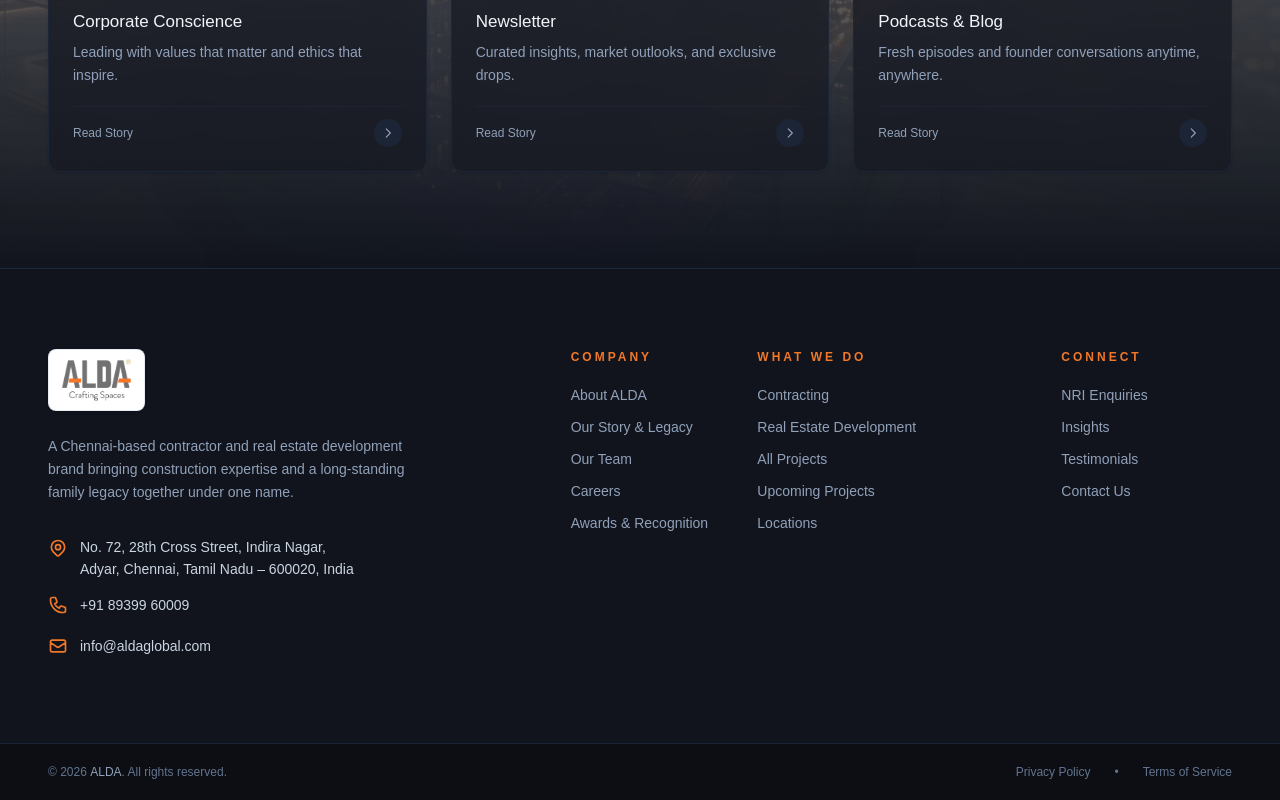
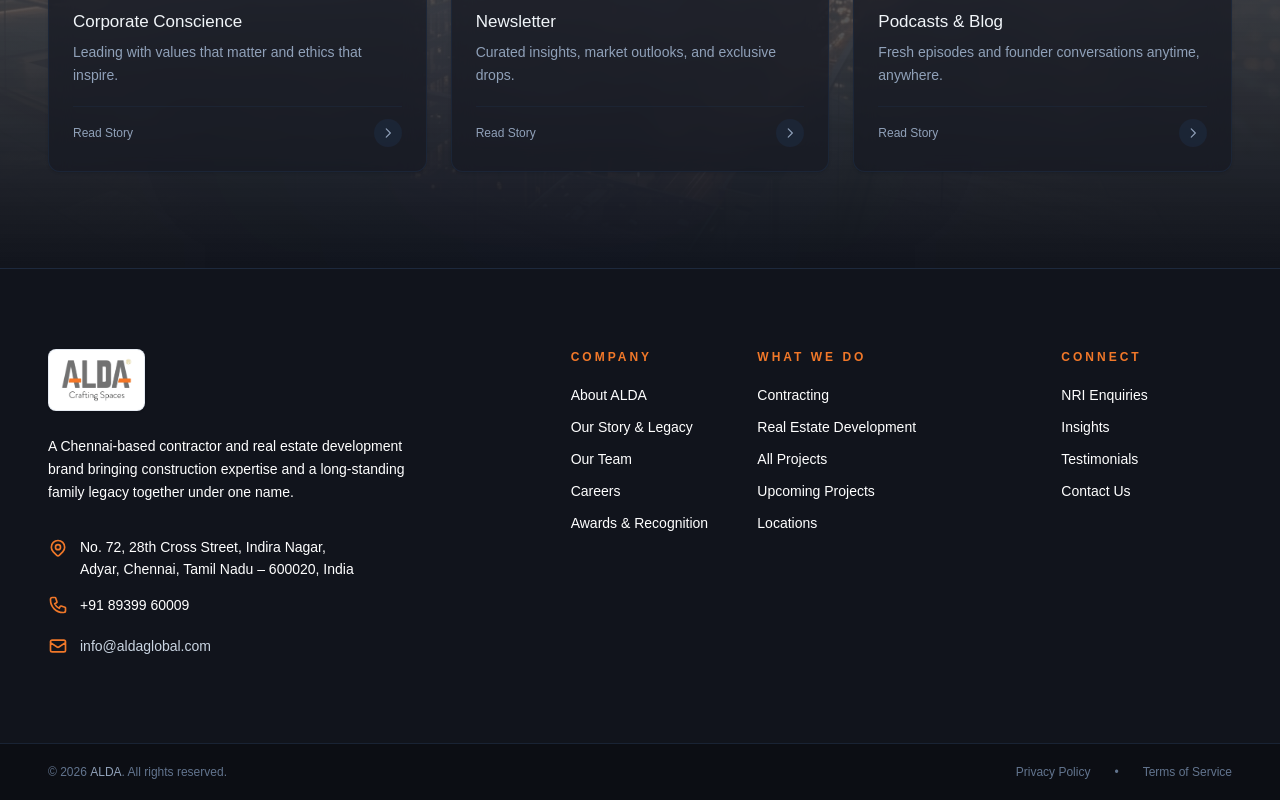
Before and after one commit to ankitak-ventures/alda-about, a Next.js app: page / in a window 1280 px wide. Shown: the part 4850-5650 px from the top of the page. Built offline with nearby package versions, Linux system fonts and the light colour scheme.

Commit message:
Update footer text styling

```diff
--- a/components/footer.tsx
+++ b/components/footer.tsx
@@ -28,14 +28,14 @@ export default function Footer() {
                         </Link>
 
                         {/* Company Tagline Description */}
-                        <p className="text-xs sm:text-sm text-slate-400 leading-relaxed max-w-sm">
+                        <p className="text-xs sm:text-sm text-white leading-relaxed max-w-sm">
                             A Chennai-based contractor and real estate development brand bringing construction expertise and a long-standing family legacy together under one name.
                         </p>
 
                         {/* Contact Details List */}
                         <div className="space-y-3.5 pt-2">
                             {/* Address */}
-                            <div className="flex items-start gap-3 text-xs sm:text-sm text-slate-300">
+                            <div className="flex items-start gap-3 text-xs sm:text-sm text-white">
                                 <div className="w-5 h-5 text-[#f17829] flex-shrink-0 mt-0.5">
                                     <svg fill="none" viewBox="0 0 24 24" stroke="currentColor" strokeWidth={2}>
                                         <path strokeLinecap="round" strokeLinejoin="round" d="M17.657 16.657L13.414 20.9a1.998 1.998 0 01-2.827 0l-4.244-4.243a8 8 0 1111.314 0z" />
@@ -52,7 +52,7 @@ export default function Footer() {
                             <div>
                                 <a
                                     href="tel:+918939960009"
-                                    className="inline-flex items-center gap-3 text-xs sm:text-sm text-slate-300 hover:text-[#f17829] transition-colors"
+                                    className="inline-flex items-center gap-3 text-xs sm:text-sm text-white hover:text-[#f17829] transition-colors"
                                 >
                                     <div className="w-5 h-5 text-[#f17829] flex-shrink-0">
                                         <svg fill="none" viewBox="0 0 24 24" stroke="currentColor" strokeWidth={2}>
@@ -85,7 +85,7 @@ export default function Footer() {
                         <h3 className="text-xs font-bold uppercase tracking-[0.25em] text-[#f17829] mb-5">
                             Company
                         </h3>
-                        <ul className="space-y-3 text-xs sm:text-sm text-slate-400">
+                        <ul className="space-y-3 text-xs sm:text-sm text-white">
                             <li>
                                 <a href="#about" className="hover:text-white transition-colors">
                                     About ALDA
@@ -119,7 +119,7 @@ export default function Footer() {
                         <h3 className="text-xs font-bold uppercase tracking-[0.25em] text-[#f17829] mb-5">
                             What We Do
                         </h3>
-                        <ul className="space-y-3 text-xs sm:text-sm text-slate-400">
+                        <ul className="space-y-3 text-xs sm:text-sm text-white">
                             <li>
                                 <a href="#contracting" className="hover:text-white transition-colors">
                                     Contracting
@@ -153,7 +153,7 @@ export default function Footer() {
                         <h3 className="text-xs font-bold uppercase tracking-[0.25em] text-[#f17829] mb-5">
                             Connect
                         </h3>
-                        <ul className="space-y-3 text-xs sm:text-sm text-slate-400">
+                        <ul className="space-y-3 text-xs sm:text-sm text-white">
                             <li>
                                 <a href="#nri" className="hover:text-white transition-colors">
                                     NRI Enquiries
```
